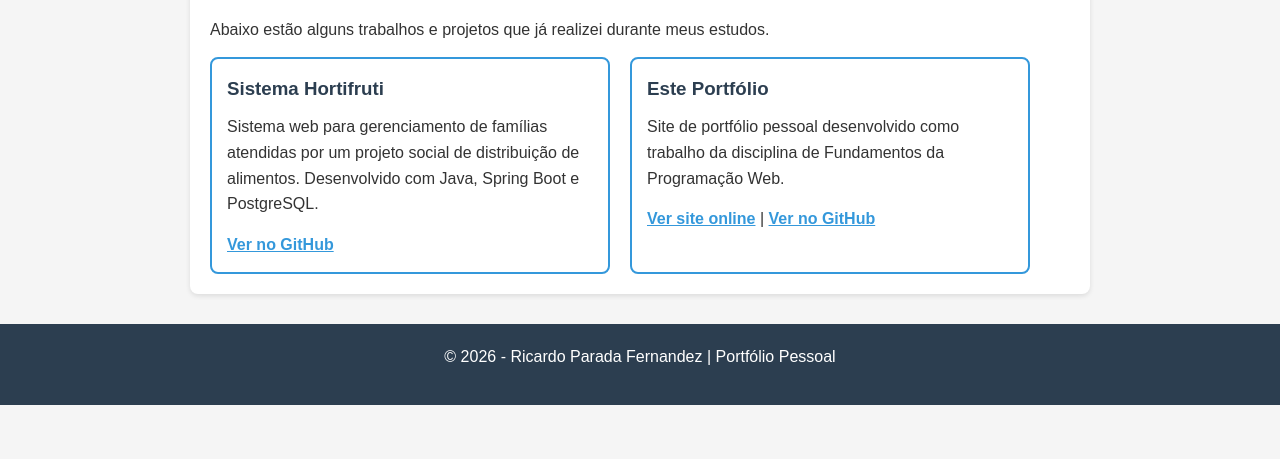
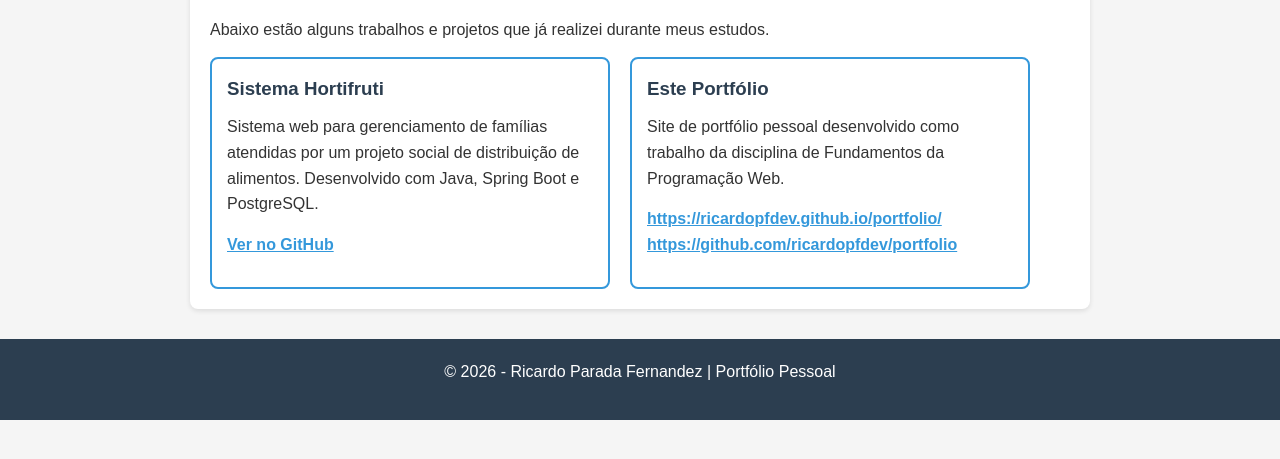
Before and after one commit to ricardopfdev/portfolio, a plain HTML site: page portfolio.html in a window 1280 px wide. Shown: the part 235-694 px from the top of the page. Drawn offline with Linux system fonts and the light colour scheme.

Commit message:
Exibe URL completa nos links do card Este Portfolio
Co-authored-by: Cursor <cursoragent@cursor.com>

```diff
--- a/portfolio.html
+++ b/portfolio.html
@@ -52,9 +52,9 @@
                     disciplina de Fundamentos da Programação Web.
                 </p>
                 <p class="links-projeto">
-                    <a href="https://ricardopfdev.github.io/portfolio/" target="_blank" rel="noopener noreferrer">Ver site online</a>
-                    |
-                    <a href="https://github.com/ricardopfdev/portfolio" target="_blank" rel="noopener noreferrer">Ver no GitHub</a>
+                    <a href="https://ricardopfdev.github.io/portfolio/" target="_blank" rel="noopener noreferrer">https://ricardopfdev.github.io/portfolio/</a>
+                    <br>
+                    <a href="https://github.com/ricardopfdev/portfolio" target="_blank" rel="noopener noreferrer">https://github.com/ricardopfdev/portfolio</a>
                 </p>
             </div>
 
```
